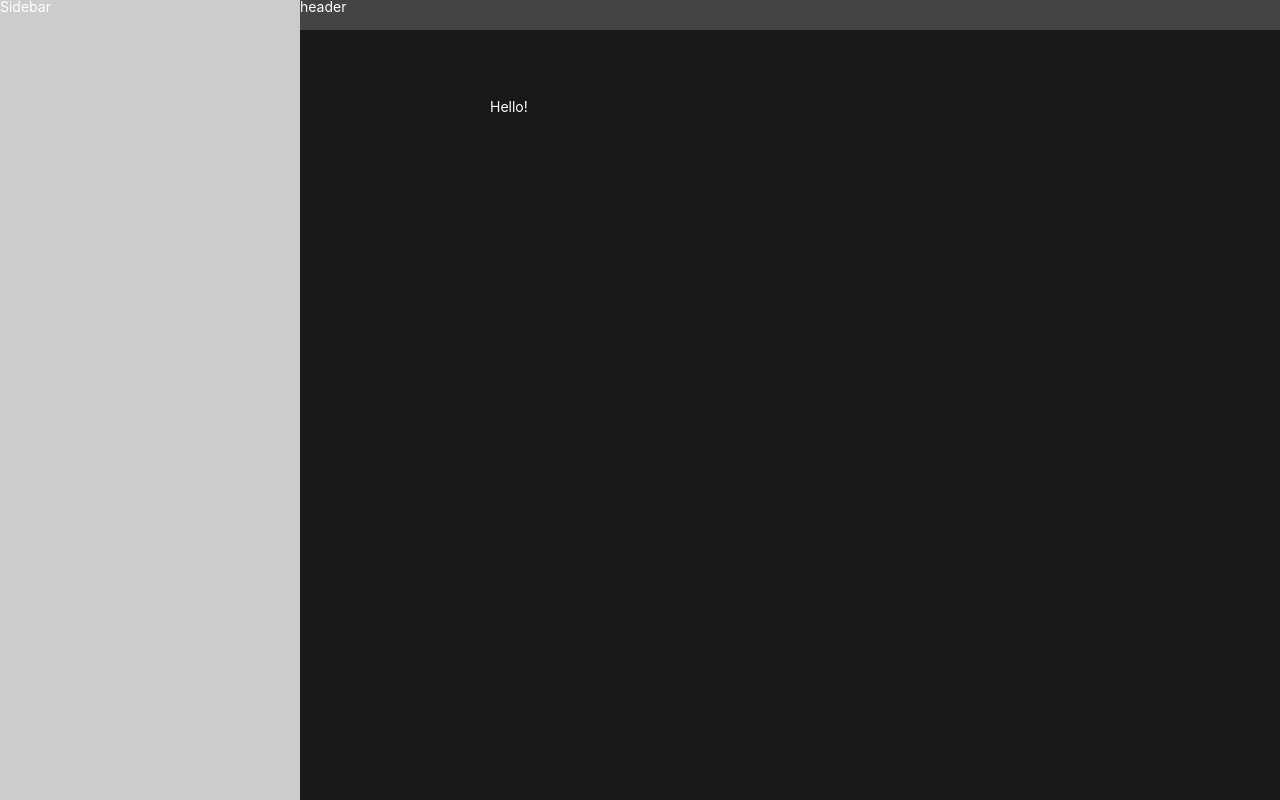
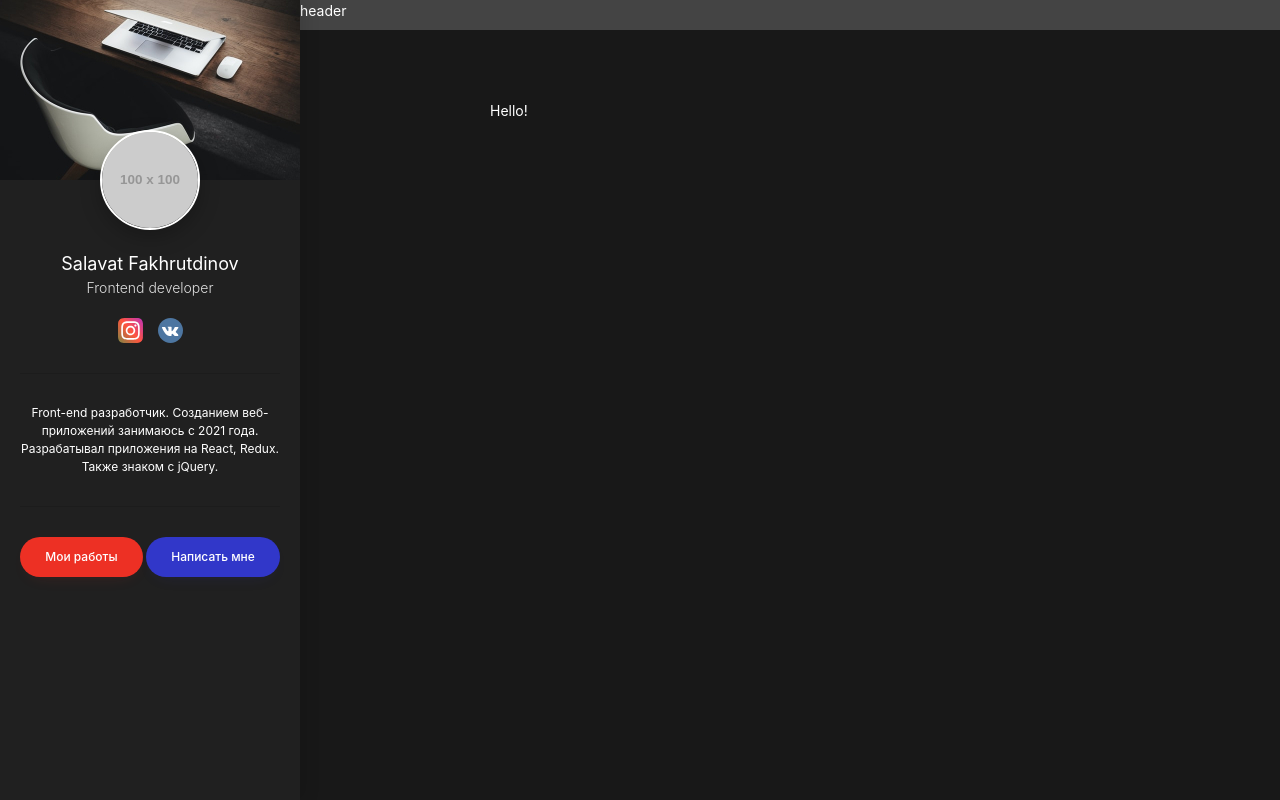
Before and after one commit to odinnadcatbl1/personal-blog, a website: page src/index.html in a window 1280 px wide. Drawn offline with nearby package versions, Linux system fonts and the light colour scheme; files that its build step writes are made by us from their sources; placeholder pictures from the web are drawn by us.

Commit message:
done sidebar

```diff
--- a/src/assets/scss/_vars.scss
+++ b/src/assets/scss/_vars.scss
@@ -1,6 +1,8 @@
 $primary: #202020;
 $secondary: #121212;
 $white: #ffffff;
+$red: #ED3024;
+$blue: #3137C9;
 
 $z-index-header: 1000;
 $z-index-sidebar: 1000;
--- /dev/null
+++ b/src/assets/scss/blocks/btn.scss
@@ -0,0 +1,35 @@
+.btn {
+    display: inline-block;
+    vertical-align: top;
+    padding: 1.1em 2.1em;
+    font-family: inherit;
+    font-size: 1.2rem;
+    line-height: 1.1;
+    font-weight: 500;
+    color: $white;
+    background: $secondary;
+    border: none;
+    cursor: pointer;
+    text-decoration: none;
+    border-radius: 3em;
+
+    transition: background-color 0.2s linear;
+
+    &--red {
+        background-color: $red;
+        box-shadow: 0 7px 17px -10px rgba($red, .2);
+
+        &:hover {
+            background-color: darken($color: $red, $amount: 10%);
+        }
+    }
+
+    &--blue {
+        background-color: $blue;
+        box-shadow: 0 7px 17px -10px rgba($blue, .2);
+
+        &:hover {
+            background-color: darken($color: $blue, $amount: 10%);
+        }
+    }
+}
--- /dev/null
+++ b/src/assets/scss/blocks/profile.scss
@@ -0,0 +1,32 @@
+.profile__avatar {
+    display: block;
+    width: 10rem;
+    height: 10rem;
+    border: 2px solid $white;
+    box-shadow: 0 7px 20px rgba(0, 0, 0, .25);
+    border-radius: 50%;
+    margin: 0 auto 2rem;
+    position: relative; /*чтобы решить проблему с бордером у аватара*/
+}
+
+.profile__name {
+    font-size: 1.8rem;
+    text-align: center;
+}
+
+.profile__prof {
+    font-size: 1.4rem;
+    font-weight: 300;
+    color: #DEDEDE;
+    text-align: center;
+    margin-bottom: 2rem;
+}
+
+.profile__text {
+    padding: 3rem 0;
+    margin: 3rem 0;
+    font-size: 1.2rem;
+    text-align: center;
+    border-top: 1px solid #1C1C1C;
+    border-bottom: 1px solid #1C1C1C;
+}
--- a/src/assets/scss/blocks/sidebar.scss
+++ b/src/assets/scss/blocks/sidebar.scss
@@ -2,8 +2,34 @@
     width: $sidebar-width;
     height: 100vh;
     position: fixed;
-    background-color: #ccc;
+    background-color: $primary;
+
+    box-shadow: 5px 0 15px rgba(#050505, .1);
+
     top: 0;
     left: 0;
     z-index: $z-index-sidebar;
 }
+
+.sidebar__header {
+    height: 180px;
+    background-color: $secondary;
+
+    img {
+        display: block;
+        width: 100%;
+        height: 100%;
+        object-fit: cover;
+    }
+}
+
+.sidebar__content {
+    padding: 0 2rem;
+    margin-top: -5rem;
+}
+
+.sidebar__footer {
+    display: flex;
+    justify-content: space-between;
+    padding: 0 2rem;
+}
--- /dev/null
+++ b/src/assets/scss/blocks/social.scss
@@ -0,0 +1,8 @@
+.social {
+    display: flex;
+    justify-content: center;
+}
+
+.social__item {
+    margin: 0 .75rem;
+}
--- a/src/assets/scss/style.scss
+++ b/src/assets/scss/style.scss
@@ -12,6 +12,7 @@ body {
 
     font-size: 1.4rem; /*считается от html, поэтому это 10px*/
     color: $white;
+    line-height: 1.5;
 }
 
 *,
@@ -26,3 +27,6 @@ body {
 @import "blocks/sidebar";
 @import "blocks/main";
 @import "blocks/container";
+@import "blocks/profile";
+@import "blocks/social";
+@import "blocks/btn";
--- a/src/layouts/default.html
+++ b/src/layouts/default.html
@@ -8,9 +8,7 @@
     <div class="page">
         {{> header }}
 
-        <aside class="sidebar">
-            Sidebar
-        </aside>
+        {{> sidebar}}
 
         <main class="main">
             <div class="container">
--- /dev/null
+++ b/src/partials/sidebar.html
@@ -0,0 +1,39 @@
+<aside class="sidebar">
+    <div class="sidebar__header">
+        <img src="assets/images/sidebar-header.jpg" alt="sidebar header">
+    </div>
+
+    <div class="sidebar__content">
+        <div class="profile">
+            <img class="profile__avatar" src="https://via.placeholder.com/100" alt="profile img">
+            <div class="profile__name">Salavat Fakhrutdinov</div>
+            <div class="profile__prof">Frontend developer</div>
+
+            <ul class="social">
+                <li class="social__item">
+                    <a class="social__link" href="#" target="_blank">
+                        <img src="assets/images/instagram-icon.svg" alt="ig icon">
+                    </a>
+                </li>
+                <li class="social__item">
+                    <a class="social__link" href="#" target="_blank">
+                        <img src="assets/images/vk-icon.svg" alt="vk icon">
+                    </a>
+                </li>
+            </ul>
+
+            <div class="profile__text">
+                <p>
+                    Front-end разработчик. Созданием веб-приложений занимаюсь с 2021 года. Разрабатывал приложения на React, Redux. Также знаком с jQuery.
+                </p>
+            </div>
+
+
+        </div>
+    </div>
+
+    <div class="sidebar__footer">
+        <a class="btn btn--red" href="#">Мои работы</a>
+        <button class="btn btn--blue" type="button">Написать мне</button>
+    </div>
+</aside>
```
Also changed, not shown: dist/assets/css/style.min.css, dist/assets/images/instagram-icon.svg (added), dist/assets/images/sidebar-header.jpg (added), dist/assets/images/vk-icon.svg (added), dist/index.html, src/assets/images/instagram-icon.svg (added), src/assets/images/sidebar-header.jpg (added), src/assets/images/vk-icon.svg (added).
